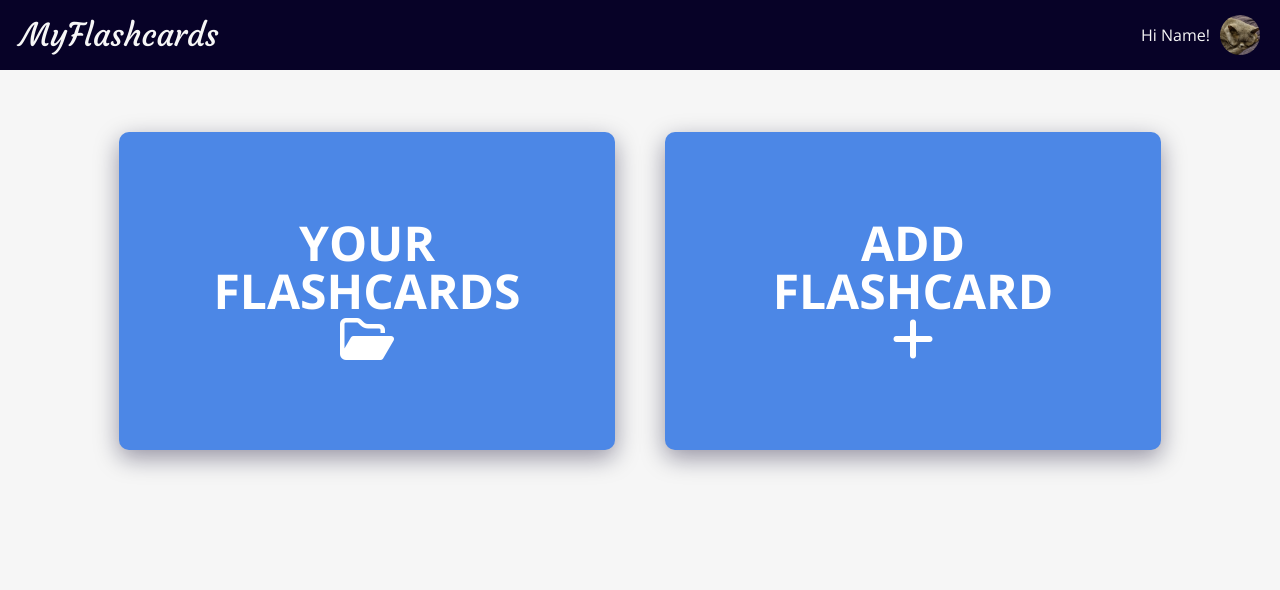
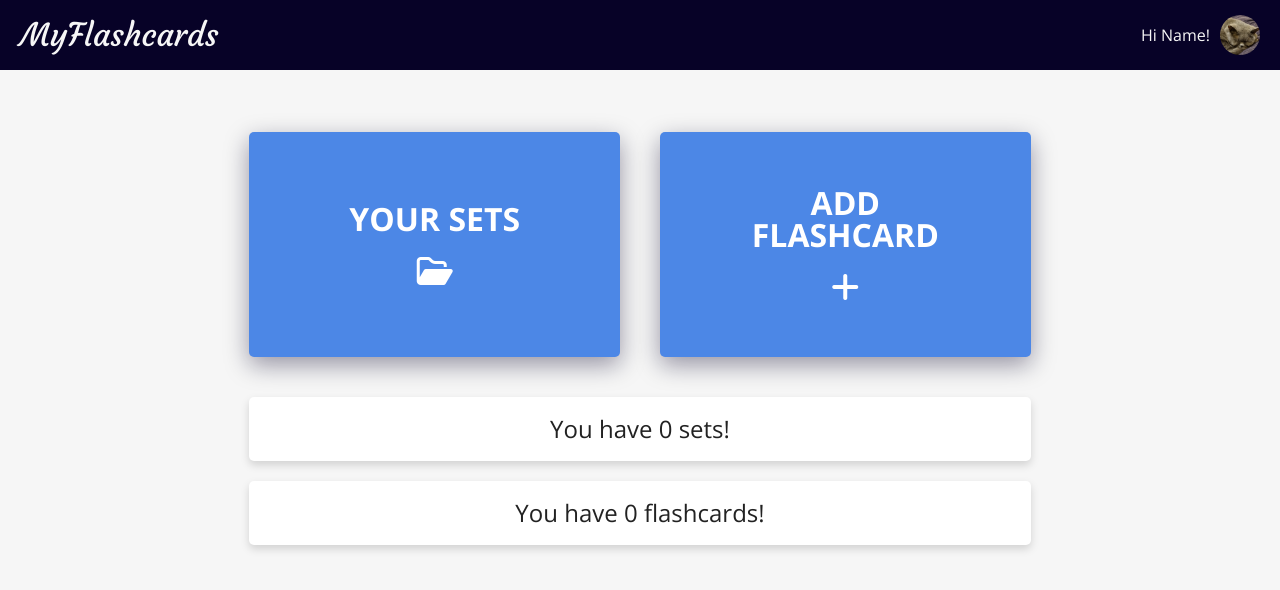
Before and after one commit to MatyldaMatysiak/my-flashcard, a React (Create React App) app: page / in a window 1280 px wide. Shown: the top 590 px of the page. Built offline with nearby package versions, Linux system fonts and the light colour scheme; no server answers; the database is empty.

Commit message:
home page layout imporved

```diff
--- a/src/components/AppBody/AppBody.js
+++ b/src/components/AppBody/AppBody.js
@@ -11,6 +11,8 @@ import FlashcardBig from "../flashcardBig/FlashcardBig";
 
 export default function AppBody() {
     const colRef = collection(db, 'flashcards');
+
+
 
     const [add, setAdd] = useState(false)
     const [remove, setRemove] = useState(false)
@@ -51,7 +53,7 @@ export default function AppBody() {
             <div className="container">
                 <Switch>
                     <Route exact path="/">
-                        <HomePage/>
+                        <HomePage files={files}/>
                     </Route>
                     <Route exact path="/add">
                         <NewFlashcard handleAddFlashcard={handleAddFlashcard}
--- a/src/components/HomePage/HomePage.js
+++ b/src/components/HomePage/HomePage.js
@@ -1,14 +1,35 @@
-import React from "react";
+import React, {useEffect, useState} from "react";
 import './_homePage.scss';
 import { Link } from "react-router-dom";
 
-export default function HomePage () {
+export default function HomePage ({files}) {
+
+    const [setNumber, setSetNumber] = useState("")
+
+    useEffect(() => {
+        let newSets = [];
+        files.forEach((file) => {
+            if (!newSets.includes(file.field)) {
+                newSets.push(file.field)
+            }
+        })
+        setSetNumber(newSets.length)
+    }, [files])
 
     return (
         <div className="homepage">
+            <div className="flashcardInfo">
+                <div className="flashcardInfo__flashNumber flashcardInfo__box">
+                    <h3>You have {setNumber} sets!</h3>
+                </div>
+                <div className="flashcardInfo__setNumber flashcardInfo__box">
+                    <h3>You have {files.length} flashcards!</h3>
+                </div>
+            </div>
+            <div className="homeMenu">
                 <Link className="optionBox" to="/sets">
                     <p className="option__yourFlashcards">
-                    Your<br/>flashcards
+                        Your sets
                     </p>
                     <i className="far fa-folder-open"></i>
                 </Link>
@@ -19,5 +40,6 @@ export default function HomePage () {
                     <i className="fas fa-plus"></i>
                 </Link>
             </div>
+        </div>
     )
 }
--- a/src/components/HomePage/_homePage.scss
+++ b/src/components/HomePage/_homePage.scss
@@ -3,35 +3,67 @@
 
 .homepage {
   display: flex;
-  justify-content: center;
+  flex-direction: column-reverse;
   align-items: center;
-  color: $color-white;
-  padding: 5% 0;
+  padding: 5%;
+
+  .flashcardInfo {
+    width: 70%;
+
+    .flashcardInfo__box {
+      background-color: $color-white;
+      padding: $spacing-base*2;
+      font-family: $font-text;
+      font-size: 1.5rem;
+      border-radius: $spacing-base*0.5;
+      color: $color-text;
+      box-shadow: $box-shadow-base;
+      text-align: center;
+
+      &:not(:last-child) {
+        margin-bottom: $spacing-base*2;
+      }
+    }
+  }
+
+  .homeMenu {
+    display: flex;
+    width: 70%;
+
 
     .optionBox {
+      display: flex;
+      flex-direction: column;
+      justify-content: center;
       cursor: pointer;
-    width: 40%;
+      width: 100%;
       text-align: center;
       background-color: $color-secondary;
       padding: 7% 2%;
-    border-radius: $spacing-base;
+      border-radius: $spacing-base*0.5;
       font-family: $font-text;
       font-weight: 700;
-    font-size: 3rem;
+      font-size: 2rem;
       box-shadow: 0px 8px 24px 0px rgba(7, 2, 39, 0.4);
       color: $color-white;
+      margin-bottom: $spacing-base*4;
 
       &:hover {
         background-color: #3b7be3;
       }
 
-    p {
+      .option__yourFlashcards,
+      .option__newFlashcard {
         text-transform: uppercase;
+        margin-bottom: $spacing-base*2;
       }
 
-    &:last-child{
-      margin-left: $spacing-base*5;
+      &:not(:last-child) {
+        margin-right: $spacing-base*4;
       }
 
     }
   }
+
+
+}
--- a/src/components/yourFields/YourFields.js
+++ b/src/components/yourFields/YourFields.js
@@ -2,7 +2,7 @@ import React, {useEffect, useState} from "react";
 import {Link} from "react-router-dom";
 import "./_yourFields.scss"
 
-export default function YourFields({files}) {
+export default function YourFields({files, setSetNumber}) {
     const [sets, setSets] = useState([]);
 
     useEffect(() => {
```
Lines whose indentation alone changed are shown as unchanged.
